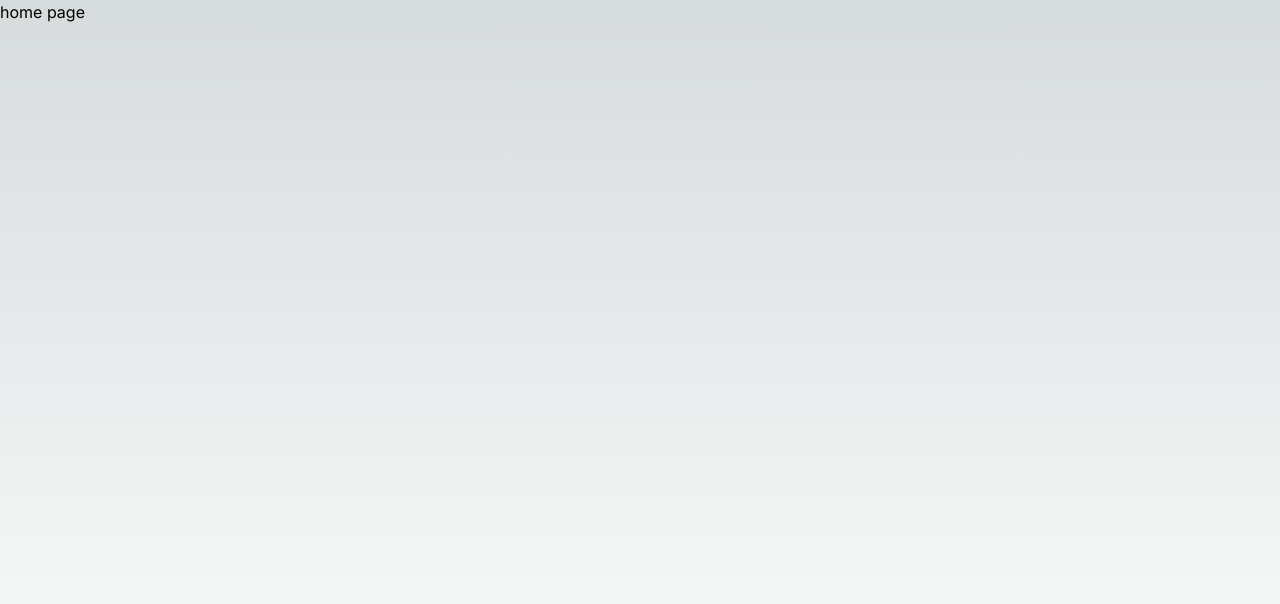
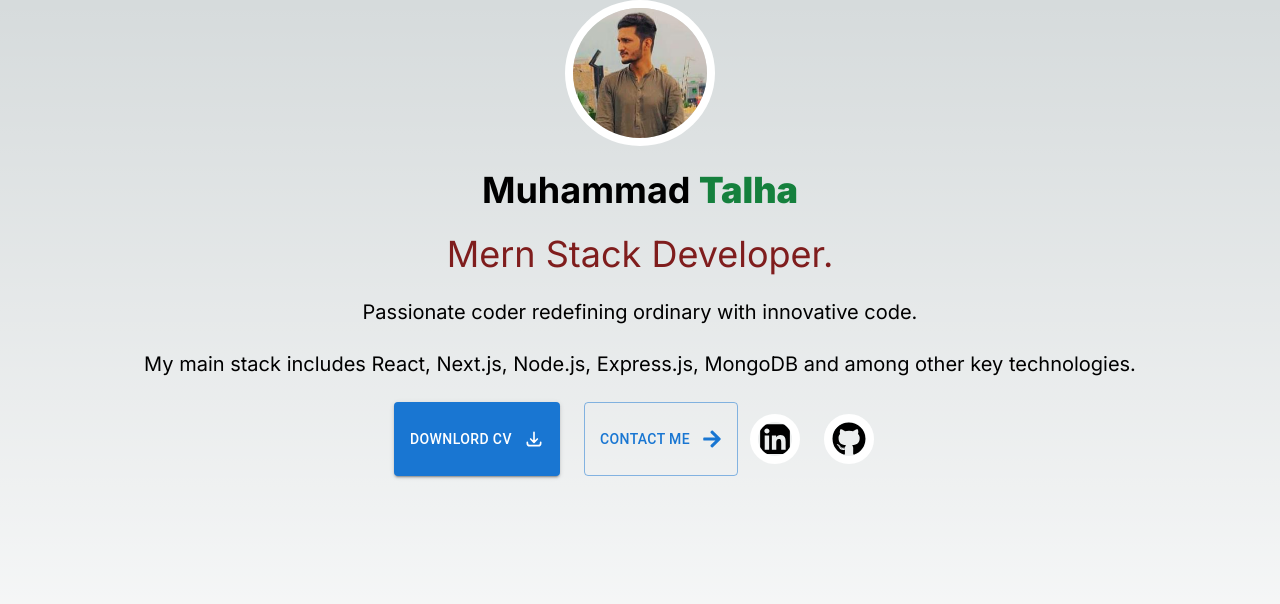
Before and after one commit to Muhammadtalhatariq/myPortfolio, a Next.js app: page /Talha in a window 1280 px wide. Shown: the top 604 px of the page. Built offline with nearby package versions, Linux system fonts and the light colour scheme.

Commit message:
home page done

```diff
--- a/app/About/page.jsx
+++ b/app/About/page.jsx
@@ -2,8 +2,13 @@ import React from "react";
 const page = () => {
   return (
     <>
+      <div className=" min-h-screen">
+        <div className="flex flex-col flex-wrap items-center justify-center gap-6">
+          <h1>About</h1>
 
-      <div className="bg-blue-200 min-h-screen">about</div>
+        </div>
+
+      </div>
     </>
   );
 };
--- a/app/Talha/page.jsx
+++ b/app/Talha/page.jsx
@@ -1,11 +1,63 @@
-import React from 'react';
+import React from "react";
+import Image from "next/image";
+import logo from "../../public/logo.jpg";
+import Stack from "@mui/material/Stack";
+import Button from "@mui/material/Button";
+import { FaLinkedin } from "react-icons/fa";
+import { FaGithub } from "react-icons/fa";
+import { HiOutlineDownload } from "react-icons/hi";
+import { FaArrowRight } from "react-icons/fa";
 
 const page = () => {
   return (
-    <div className='min-h-screen '>
-      home page
+    <div className="min-h-screen ">
+      <div className="flex flex-col flex-wrap items-center justify-center gap-6">
+        <Image
+          className="rounded-[50%] items-center justify-center flex border-solid border-8 border-white "
+          src={logo}
+          width={150}
+          height={150}
+          alt="logo"
+        />
+        <p className="font-bold text-2xl sm:text-4xl">
+          Muhammad <strong className="text-green-700">Talha</strong>
+        </p>
+
+        <p className="  text-red-900 text-2xl sm:text-4xl ">
+          Mern Stack Developer.
+        </p>
+
+        <p className="sm:w-auto w-72 text-xl">
+          Passionate coder redefining ordinary with innovative code.
+        </p>
+        <p className="sm:w-auto w-72 text-xl ">
+          My main stack includes React, Next.js, Node.js, Express.js, MongoDB and among
+          other key technologies.
+        </p>
+        <div className=" flex flex-wrap justify-center">
+          <Stack spacing={3} direction={"row"}>
+            <Button className="text-black gap-3" variant="contained">
+              Downlord CV
+              <HiOutlineDownload size={20} />
+            </Button>
+            <Button className="gap-3" variant="outlined">
+              Contact me
+              <FaArrowRight size={20} />
+            </Button>
+          </Stack>
+
+          <FaLinkedin
+            className="cursor-pointer m-3 rounded-[50%] border-solid border-8 border-white"
+            size={50}
+          />
+          <FaGithub
+            className="cursor-pointer m-3 rounded-[50%]  border-solid border-8 border-white"
+            size={50}
+          />
+        </div>
+      </div>
     </div>
   );
-}
+};
 
 export default page;
--- a/app/page.js
+++ b/app/page.js
@@ -7,12 +7,14 @@ import Skills from "./Skills/page";
 
 export default function page() {
   return (
-    <div className="">
+    <>
       <Header />
       <Talha />
       <About />
-      <Project />
-      <Skills />
-    </div>
+      {/* <Project /> */}
+      {/* <Skills /> */}
+
+
+    </>
   );
 }
```
Also changed, not shown: Components/Header/Header.jsx (+16 -9 lines), package.json (+6 -1 lines), public/logo.jpg (added), 1 other file (tests, documents, lock files or other folders).
